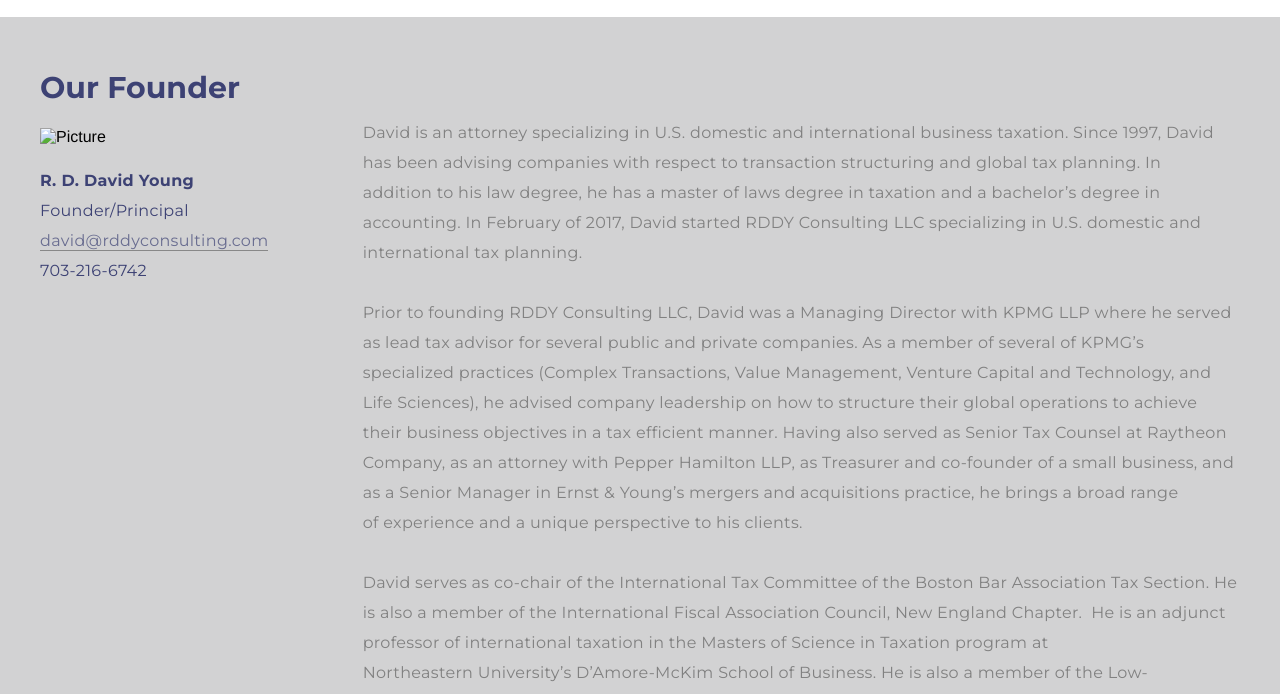
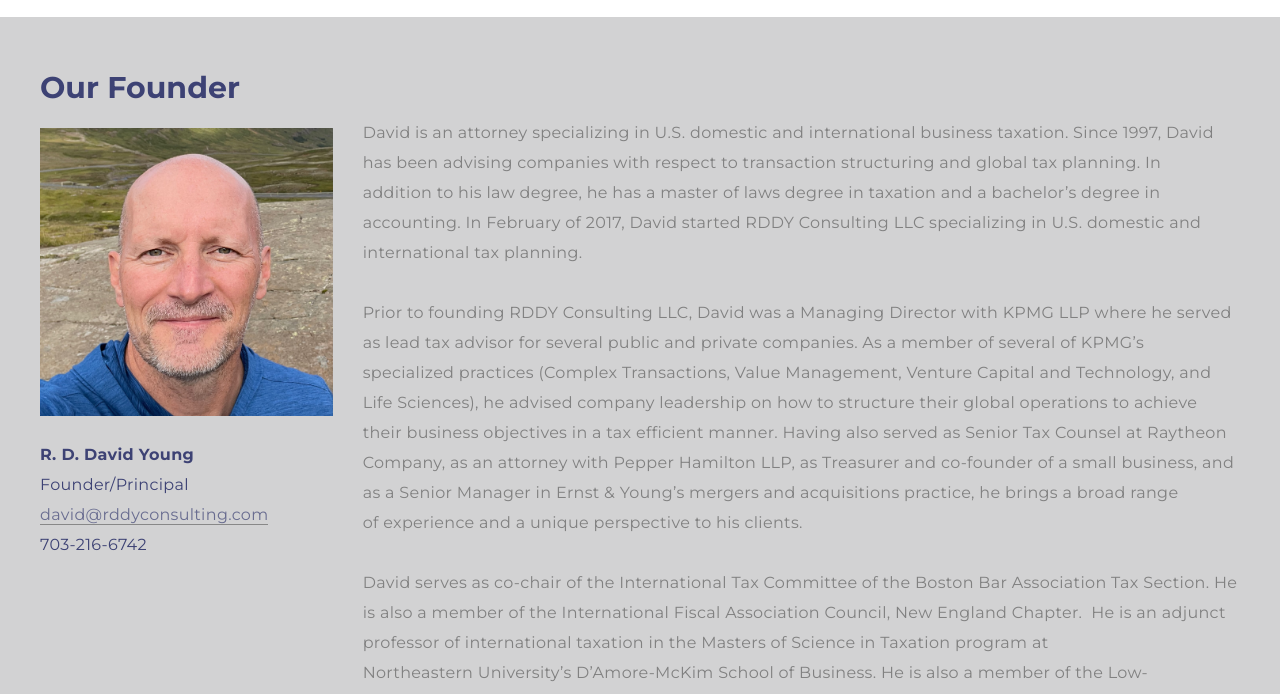
Before and after one commit to RDDY2000/rddyconsulting, a plain HTML site: page about.html in a window 1280 px wide. Shown: the part 103-797 px from the top of the page. Drawn offline with nearby package versions, Linux system fonts and the light colour scheme; no server answers; a web font is replaced by a local one.

Commit message:
Update about.html

```diff
--- a/about.html
+++ b/about.html
@@ -4,9 +4,9 @@
 		<title>About</title><meta property="og:site_name" content="RDDY Consulting LLC" />
 <meta property="og:title" content="About" />
 <meta property="og:description" content="R. D. David Young Founder/Principal david@rddyconsulting.com 703-216-6742" />
-<meta property="og:image" content="http://rddyconsulting.com/uploads/1/1/5/8/115843039/editor/lgp4332-small_1.jpg?1512702776" />
-<meta property="og:image" content="http://rddyconsulting.com/uploads/1/1/5/8/115843039/published/logos2-use-this.png?1512705009" />
-<meta property="og:url" content="http://rddyconsulting.com/about.html" />
+<meta property="og:image" content="https://rddyconsulting.com/david-young.jpg" />
+<meta property="og:image" content="https://rddyconsulting.com/uploads/1/1/5/8/115843039/published/logos2-use-this.png?1512705009" />
+<meta property="og:url" content="https://rddyconsulting.com/about.html" />
 
 <link rel="icon" type="image/png" href="https://www.weebly.com/uploads/reseller/assets/1014-favicon.ico" />
 
@@ -200,7 +200,7 @@ _W.setup_model_rpc({"rpc_namespace":"_W.CustomerAccounts.RPC","model_namespace":
 
 <div><div class="wsite-image wsite-image-border-none " style="padding-top:10px;padding-bottom:10px;margin-left:0;margin-right:0;text-align:left">
 <a>
-<img src="/uploads/1/1/5/8/115843039/editor/lgp4332-small_1.jpg?1512702776" alt="Picture" style="width:auto;max-width:100%" />
+<img src="/david-young.jpg" alt="Picture" style="width:auto;max-width:100%" />
 </a>
 <div style="display:block;font-size:90%"></div>
 </div></div>
```
